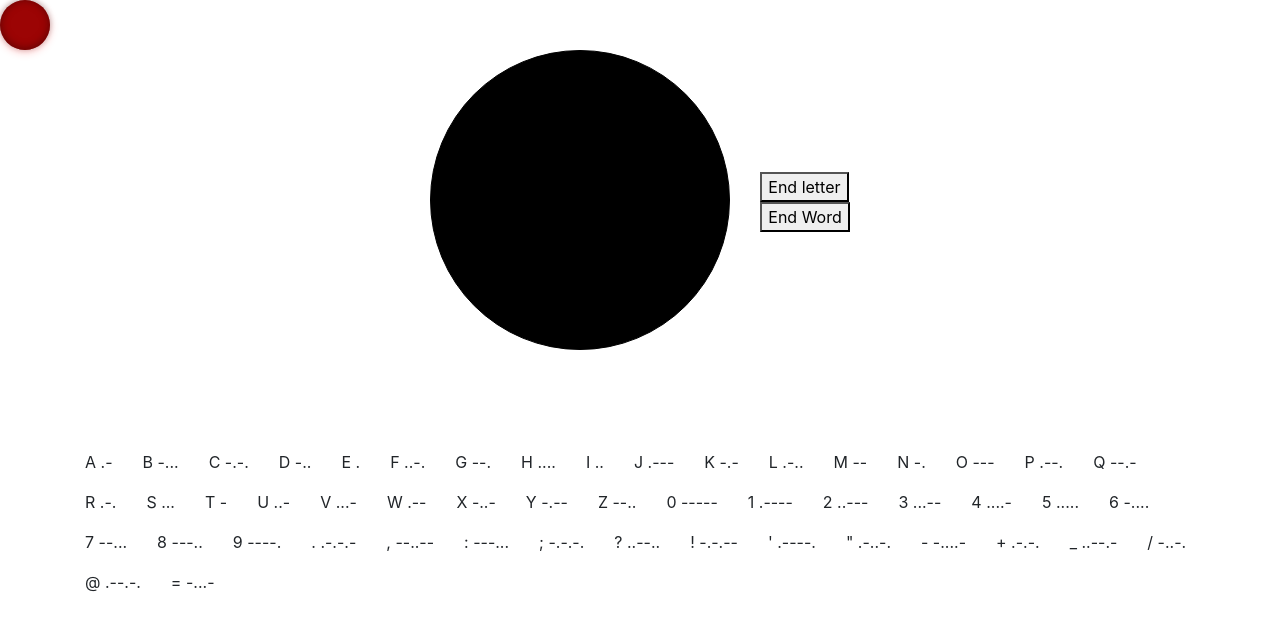
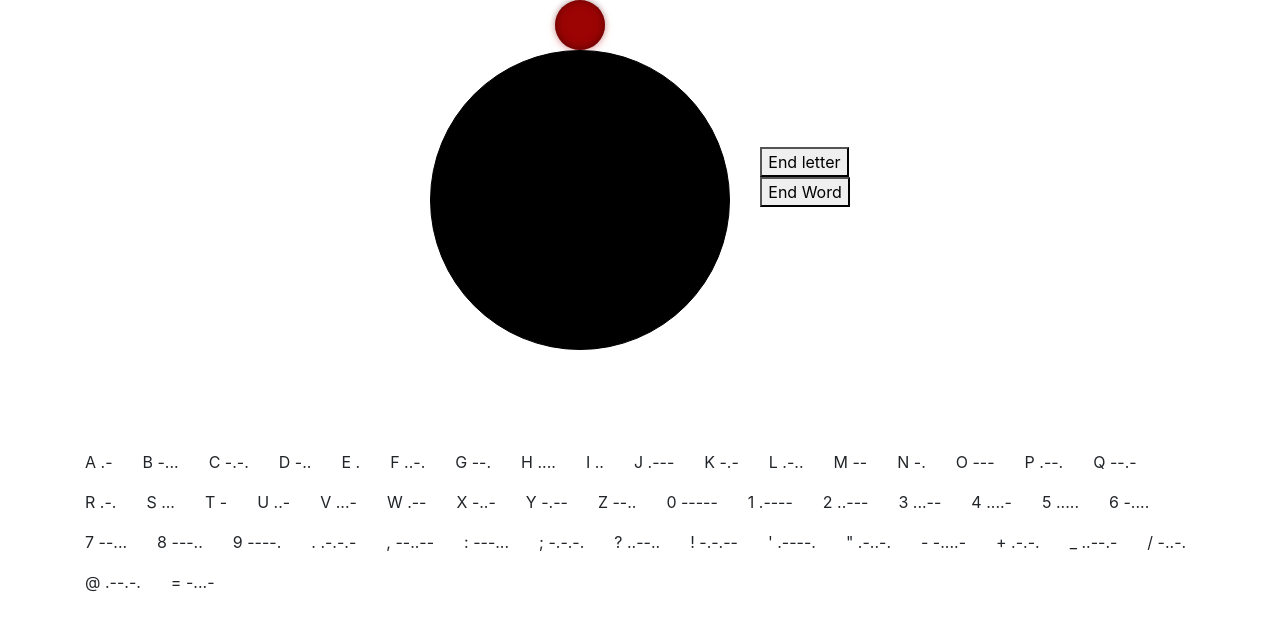
Before and after one commit to Anh-KNguyen/morse, a React (Create React App) app in the folder my-app/: page / in a window 1280 px wide. Shown: the top 630 px of the page. Built offline with nearby package versions, Linux system fonts and the light colour scheme.

Commit message:
Align light symbol with morse button

```diff
--- a/my-app/src/App.css
+++ b/my-app/src/App.css
@@ -1,4 +1,4 @@
-.buttonContainer {
+.button-container {
     display: flex;
     flex-direction: row;
     justify-content: center;
@@ -14,19 +14,11 @@
 .dot-button-grey {
     background-color: #4c4c4c;
 }
-.light-container {
-    height: 100px;
-    position: relative;
-    width: 100%;
-    display: flex;
-    justify-content: center;
-}
 .light-on {
     background-color: #ec142c;
     box-shadow: 0 -1px 5px 1px rgba(0, 0, 0, .2), inset 0 -2px 8px #5c0404, 0 2px 20px rgba(255, 0, 0, .8);
 }
 .light-off, .light-on {
-    position: relative;
     width: 50px;
     height: 50px;
     border-radius: 50%;
--- a/my-app/src/App.js
+++ b/my-app/src/App.js
@@ -115,9 +115,11 @@ class App extends React.Component {
   render() {
     return (
       <>
-        <div className={(this.state.islightOn ? "light-on" : "light-off")}/>
-        <div className="row buttonContainer">
+
+
+        <div className="row button-container">
           <div className="col-auto">
+            <div className={(this.state.islightOn ? "light-on" : "light-off")} style={{marginLeft: "auto", marginRight: "auto"}}/>
             <button className={"dot-button " + (this.state.isButtonPushed ? "dot-button-grey" : null)} onMouseDown={this.handleMorseEvent} onMouseUp={this.handleMorseEvent}></button>
           </div>
           <div className="col-auto">
```
